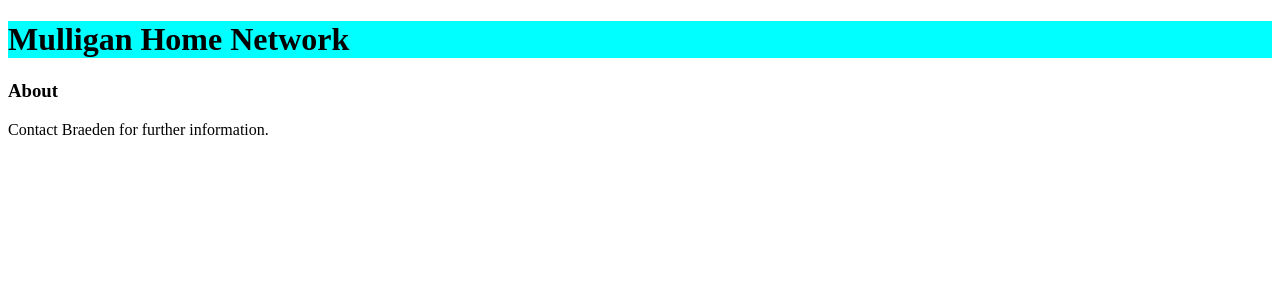
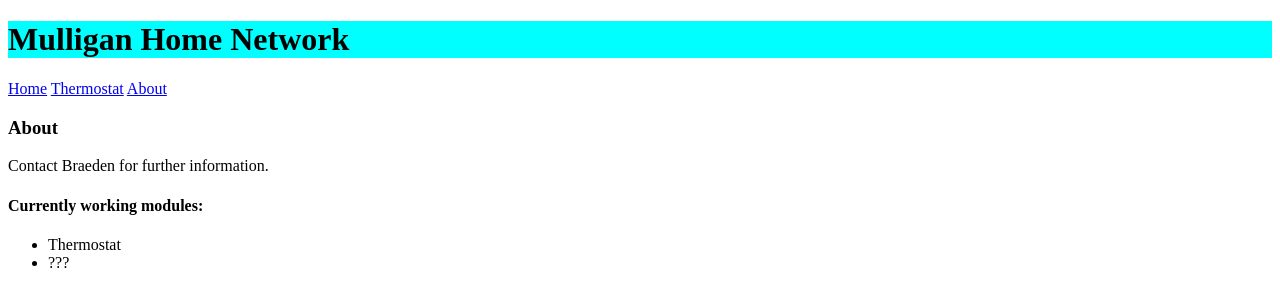
Before and after one commit to braeden-mulligan/Thermofun, a Flask app: page /about in a window 1280 px wide. Shown: the top 307 px of the page. Run offline with Flask 2, Linux system fonts and the light colour scheme.

Commit message:
Mockup website with minimum required set of features

```diff
--- a/control-panel/mhn.py
+++ b/control-panel/mhn.py
@@ -46,15 +46,16 @@ def update_settings(setlist):
 @app.route('/', methods=['GET'])
 def index():
 	t = "Homepage"
-	p = ["Welcome to the Mulligan Home Network."]
-	return render_template("index.html", title=t, paragraph=p[0])
+	p = ["Welcome to the Mulligan home automation system.  Click on a link above for access to site pages and modules."]
+	pT = "home"
+	return render_template("index.html", title=t, p0=p[0], pageType=pT)
 
 @app.route('/about', methods=['GET'])
 def about_page():
 	t = "About"
-	p = ["This website contains automation features for the house.", "Currently working features: "]
+	p = ["This website contains automation features for the house.", "Currently working modules: ", "Thermostat", "???"]
 	pT = "about"
-	return render_template("index.html", title=t, paragraph=p[0]+" "+p[1], pageType=pT)
+	return render_template("index.html", title=t, p0=p[0], p1=p[1], p2=p[2], p3=p[3], pageType=pT)
 
 @app.route('/thermostat/', methods=['GET', 'POST'])
 def thermostat_page():
--- a/control-panel/templates/index.html
+++ b/control-panel/templates/index.html
@@ -6,11 +6,29 @@
 	<link href="/static/index.css" rel="stylesheet" media="screen">
 </head>
 <body>
-	<h1>Mulligan Home Network</h1>
+	<div class="header">
+		<h1>Mulligan Home Network</h1>
+		<a href="{{ url_for('index') }}">Home</a>
+		<a href="{{ url_for('thermostat_page') }}">Thermostat</a>
+		<a href="{{ url_for('about_page') }}">About</a>
+	</div>
 	<h3>{{ title }}</h3>
-	<p>{{ p0 }}</p>
-	{% if pageType == "about" %}
+
+	{% if pageType == "home" %}
+		<p>{{ p0 }}</p>
+	{% elif pageType == "about" %}
 		<p>Contact Braeden for further information.</p>
+
+<!-- Temporary hardcoding -->
+		<div class="feature_list">
+			<h4>{{ p1 }}</h4>
+			<ul>
+				<li>{{ p2 }}</li>
+				<li>{{ p3 }}</li>
+			</ul>
+		</div>
+<!-- -->
+
 	{% elif pageType == "thermostat" %}
 		<p>Current temperature: {{ p1 }}&deg;C
 			<br>Target temperature: {{ p2 }}&deg;C</p>
@@ -21,5 +39,6 @@
 			<input class="temp-change" type="submit" value="Submit"></button>
 		</form>
 	{% endif %}
+
 </body>
 </html>
```
